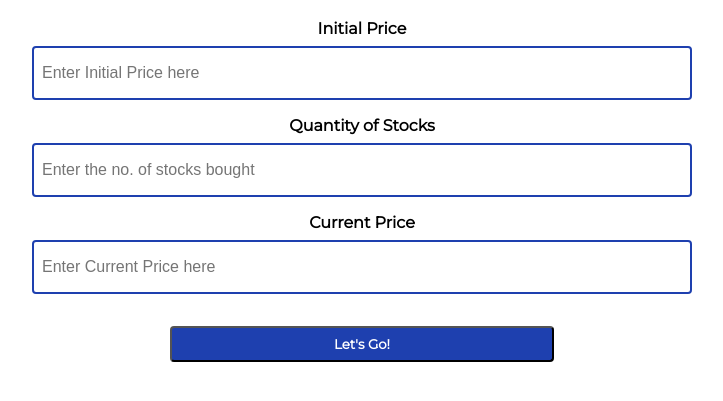
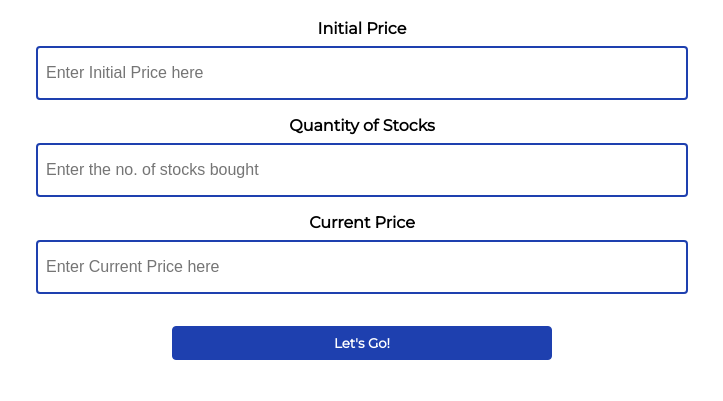
Before and after one commit to abhinavtk/Stock-Profit-or-Loss, a plain HTML site: page index.html in a window 1280 px wide. Shown: the part 63-464 px from the top of the page, without its empty margins (278-1001 px from the left). Drawn offline with Linux system fonts and the light colour scheme.

Commit message:
Update styles.css

```diff
--- a/styles.css
+++ b/styles.css
@@ -10,7 +10,6 @@ body{
     color: var(--secondary-color);
     font-family: 'Montserrat', sans-serif;
     font-weight: bold;
-    margin:0;
     text-align: center;
 }
 
@@ -38,7 +37,7 @@ button {
     background-color: var(--violet-color);
     color: var(--primary-color);
     padding: .5rem;
-    border: 1pxs solid #1E40AF;
+    border: 1px solid #1E40AF;
     border-radius: .25rem;
     font-weight: bold;
     font-family: 'Montserrat', sans-serif;
```
